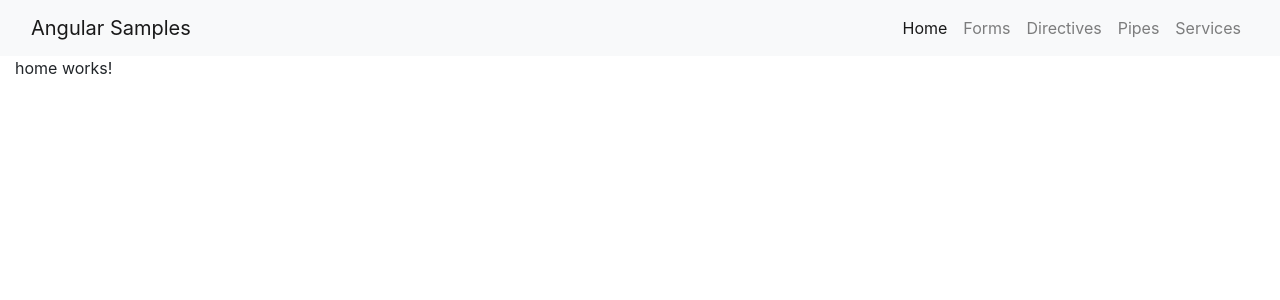
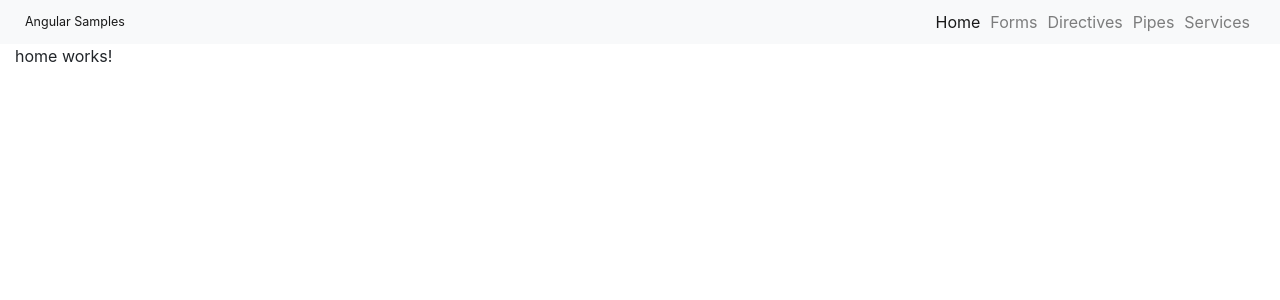
Before and after one commit to evanpowell/angular-samples, an Angular app: page / in a window 1280 px wide. Shown: the top 300 px of the page. Built offline with nearby package versions, Linux system fonts and the light colour scheme.

Commit message:
implement base styles

```diff
--- a/src/styles.scss
+++ b/src/styles.scss
@@ -1 +1 @@
-/* You can add global styles to this file, and also import other style files */
+@import './styles/base';
--- /dev/null
+++ b/src/styles/_base.scss
@@ -0,0 +1,15 @@
+html {
+  font-size: 62.5%;
+}
+
+body {
+  font-size: 1.6rem;
+
+  & *,
+  & *:before,
+  & *:after {
+    padding: 0;
+    margin: 0;
+    box-sizing: border-box;
+  }
+}
```
